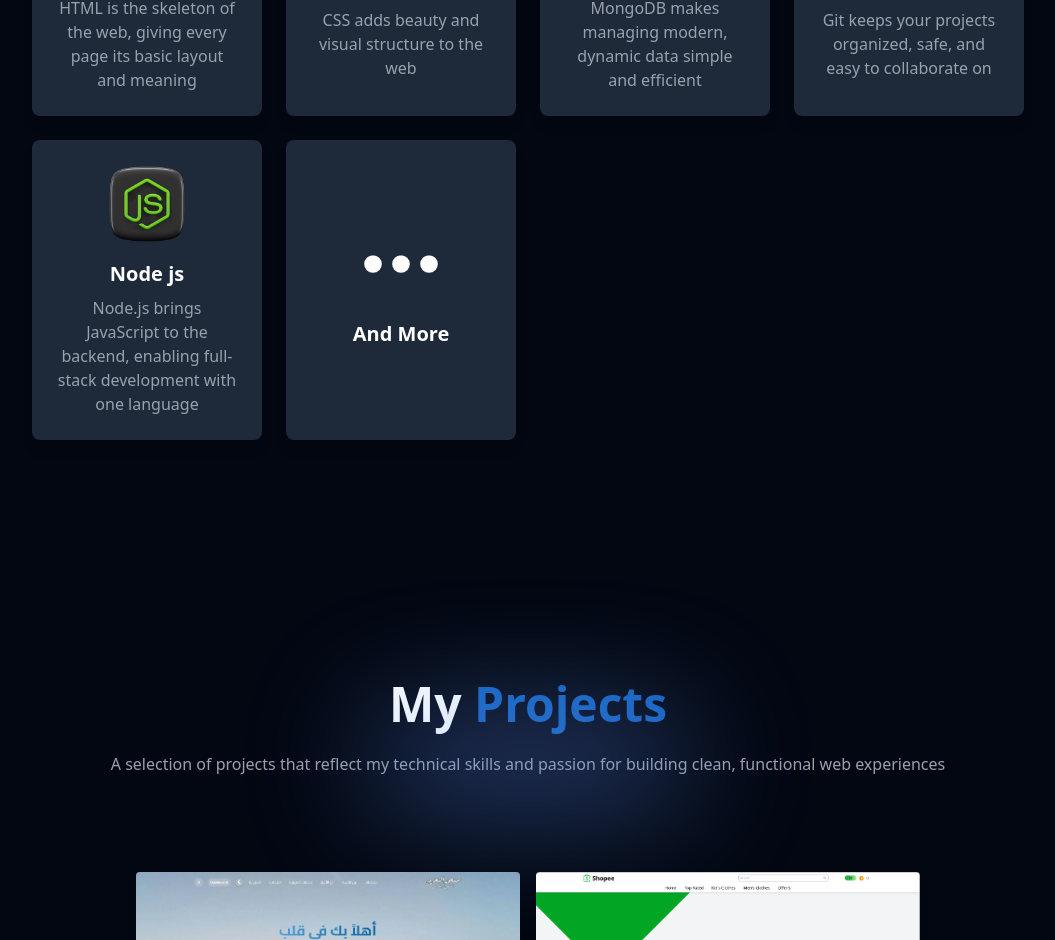
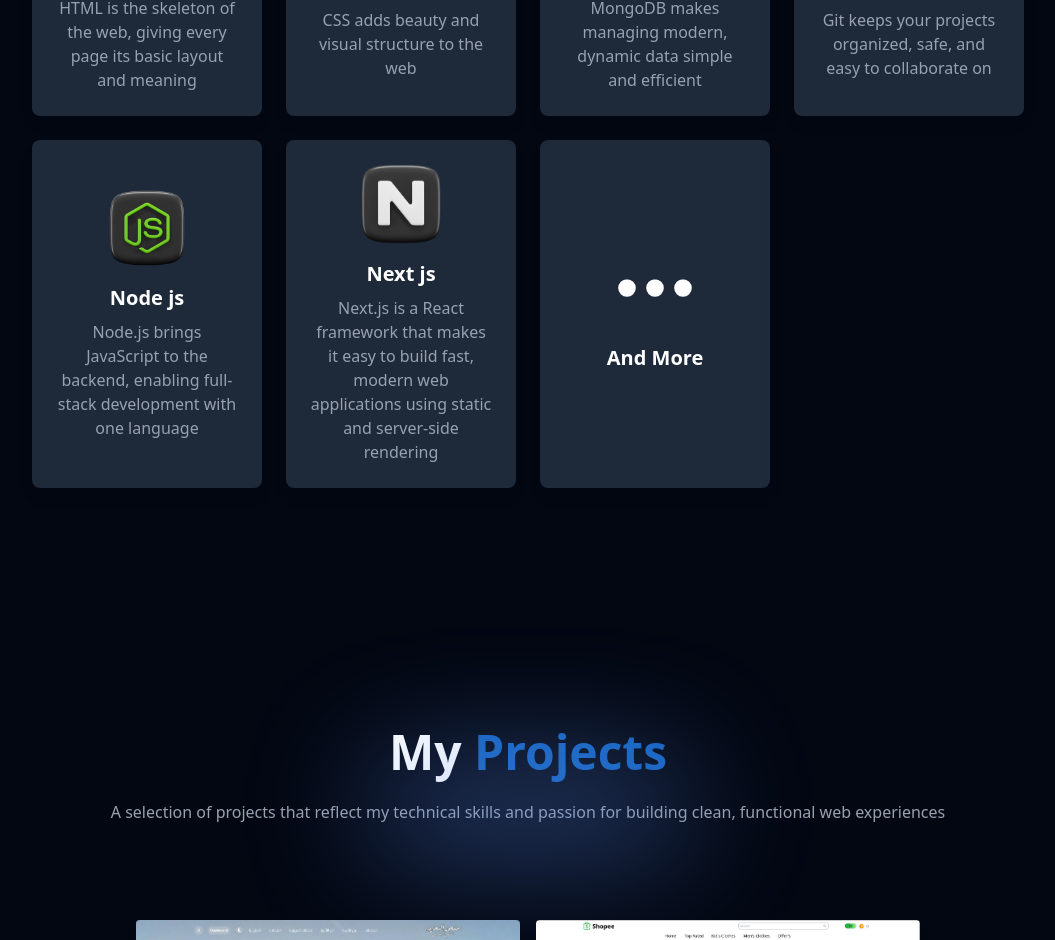
Before and after one commit to mohamedWinnerMohamed/portflio, a React (Vite) app: page / in a window 1280 px wide. Shown: the part 2504-3444 px from the top of the page, without its empty margins (112-1167 px from the left). Built offline with nearby package versions, Linux system fonts and the light colour scheme.

Commit message:
push files

```diff
--- a/src/components/Skills.jsx
+++ b/src/components/Skills.jsx
@@ -8,6 +8,7 @@ import typescript from "/typescript.png";
 import mongoDB from "/mongo-db.png";
 import nodejs from "/nodejs.png";
 import git from "/git.png";
+import nextjs from "/nextjs.png";
 import dots from "/dots.svg";
 
 const skillsData = [
@@ -74,6 +75,13 @@ const skillsData = [
   },
   {
     id: 10,
+    image: nextjs,
+    title: "Next js",
+    description:
+      "Next.js is a React framework that makes it easy to build fast, modern web applications using static and server-side rendering",
+  },
+  {
+    id: 11,
     image: dots,
     title: "And More",
   },
```
Also changed, not shown: public/nextjs.png (added).
